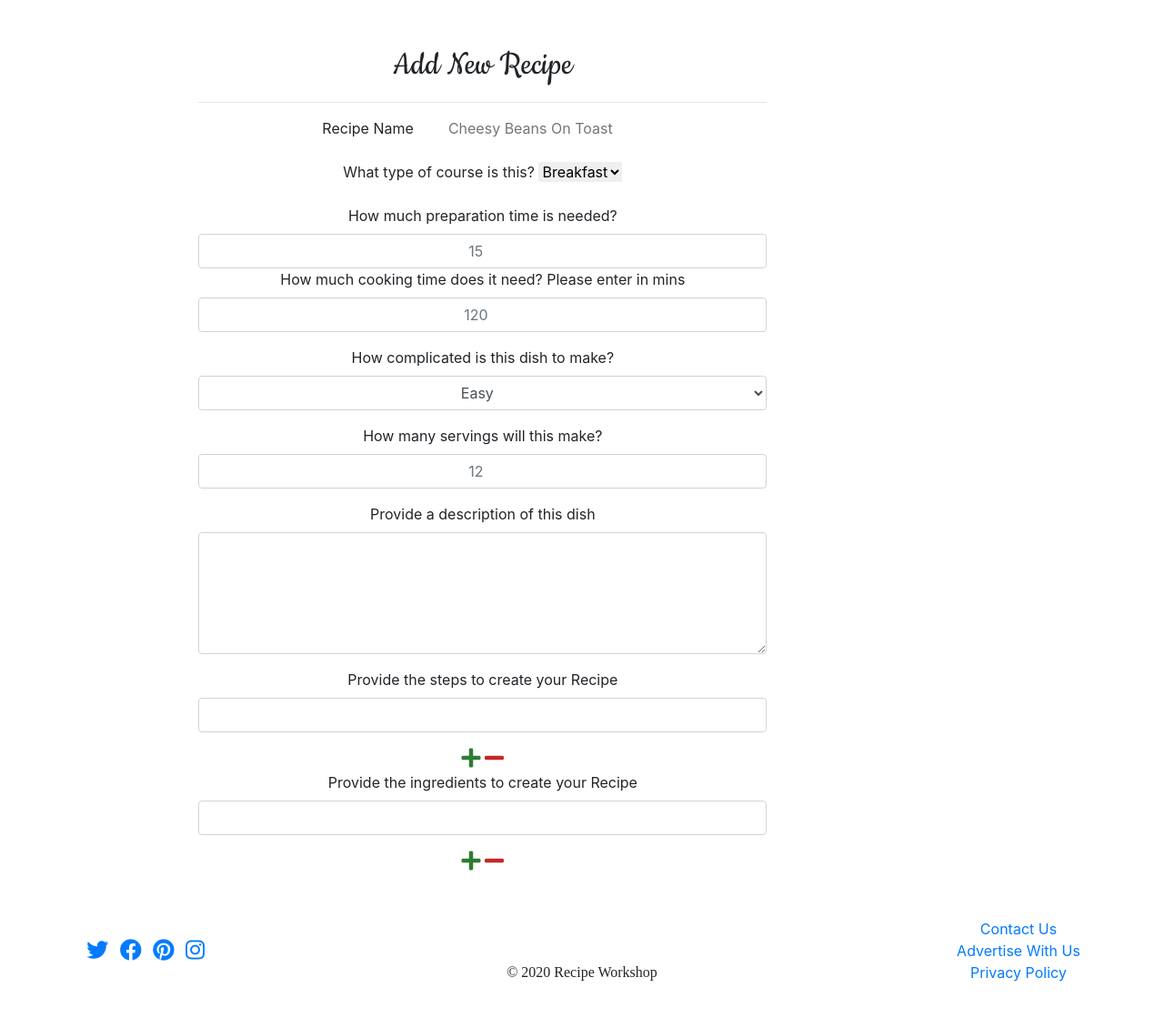
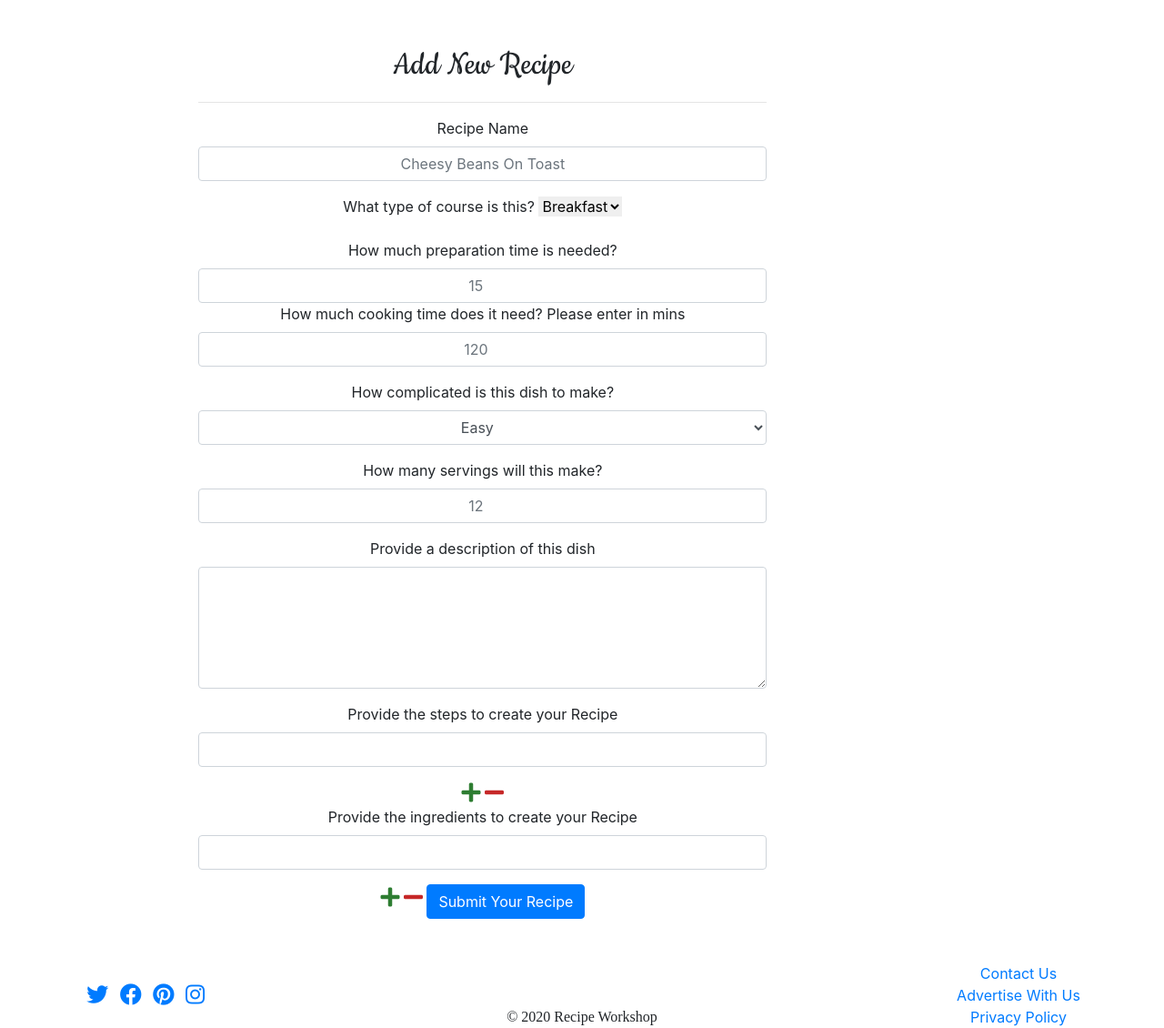
Before and after one commit to Andy-Osborne/Recipe-Workshop, a Flask app: page /new_recipe in a window 1280 px wide. Shown: the part 146-1276 px from the top of the page at 91% size. Before the commit the page ends 1225 px from the top, so only its background shows below. Run offline with Flask 2, Linux system fonts and the light colour scheme; some libraries are stand-ins or nearby versions.

Commit message:
Add submit button to form

```diff
--- a/templates/public/new_recipe.html
+++ b/templates/public/new_recipe.html
@@ -11,7 +11,7 @@
         <form action="{{ url_for('new_recipe') }}" method="post">
             <div class="form-group">
                 <label for="recipe_name">Recipe Name</label>
-                <input type="text" name="recipe_name" id="recipe_name" placeholder="Cheesy Beans On Toast">
+                <input class="form-control" type="text" name="recipe_name" id="recipe_name" placeholder="Cheesy Beans On Toast">
             </div>
             <div class="form-group">
                 <label for="dish_type">What type of course is this?</label>
@@ -45,7 +45,7 @@
             </div>
             <div class="form-group">
                 <label for="description">Provide a description of this dish</label>
-                <textarea class="form-control" name="description" id="" cols="30" rows="5"></textarea>
+                <textarea class="form-control" name="description" id="description" cols="30" rows="5"></textarea>
             </div>
             <div class="form-group" id="step_inputs">
                 <label for="steps">Provide the steps to create your Recipe</label>
@@ -61,7 +61,7 @@
             <button class="btn-add" id="add_ingredient" type="button"><i class="fas fa-plus"></i></button>
             <button class="btn-remove" id="remove_ingredient" type="button"><i class="fas fa-minus"></i></button>
 
-
+            <button type="submit" class="btn btn-primary">Submit Your Recipe</button>
 
         </form>
     </div>
```
